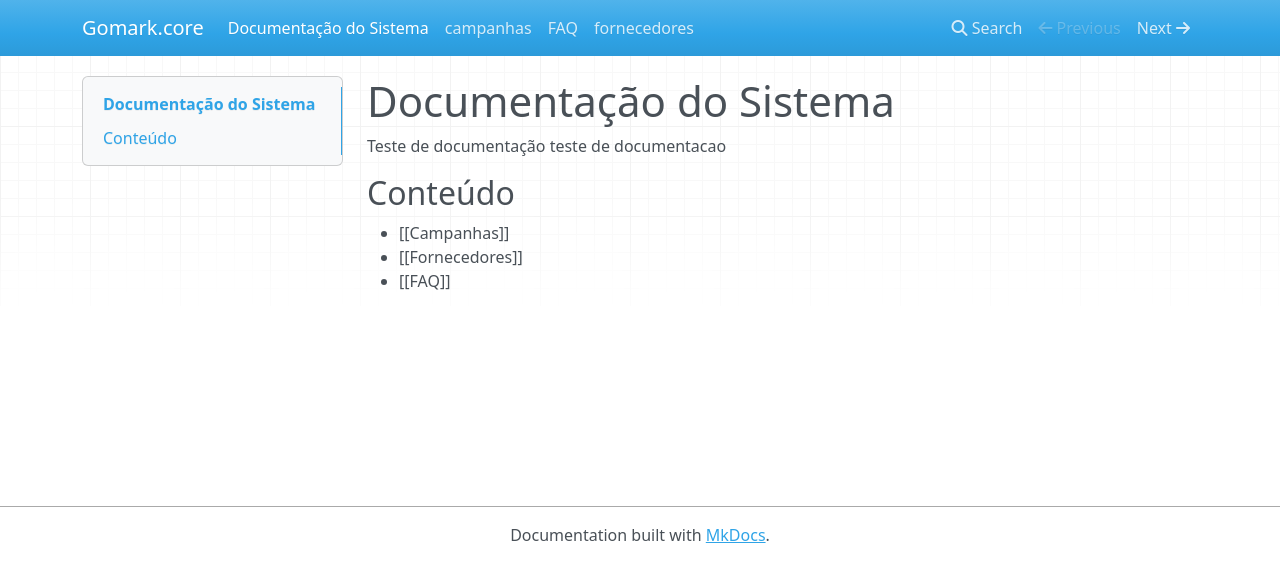
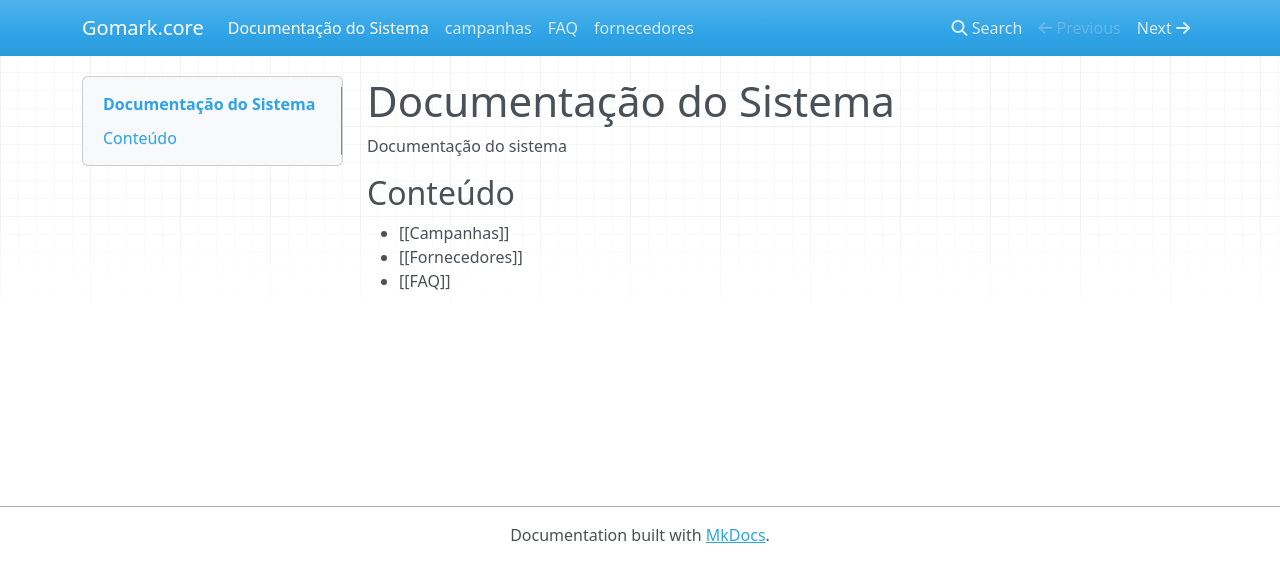
Before and after one commit to suporte552/documentacao, an MkDocs documentation site: the page built from docs/index.md, in a window 1280 px wide. Shown: the top 582 px of the page. Built offline with MkDocs 1.6.1, drawn with Linux system fonts in a browser that asks for light colours; nearby versions of some CDN libraries.

Commit message:
vault backup: 2026-03-17 08:00:28

```diff
--- a/docs/index.md
+++ b/docs/index.md
@@ -1,7 +1,6 @@
 # Documentação do Sistema
 
-Teste de documentação
-  teste de documentacao
+Documentação do sistema
 ## Conteúdo
 
 - [[Campanhas]]
```
